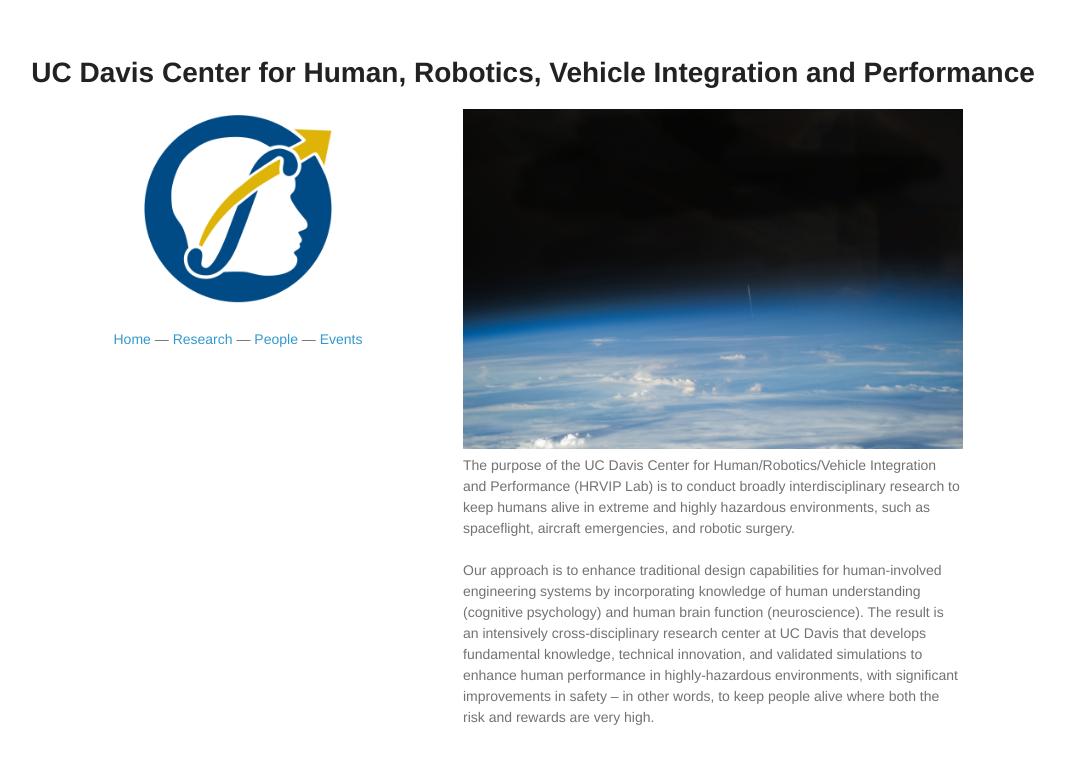
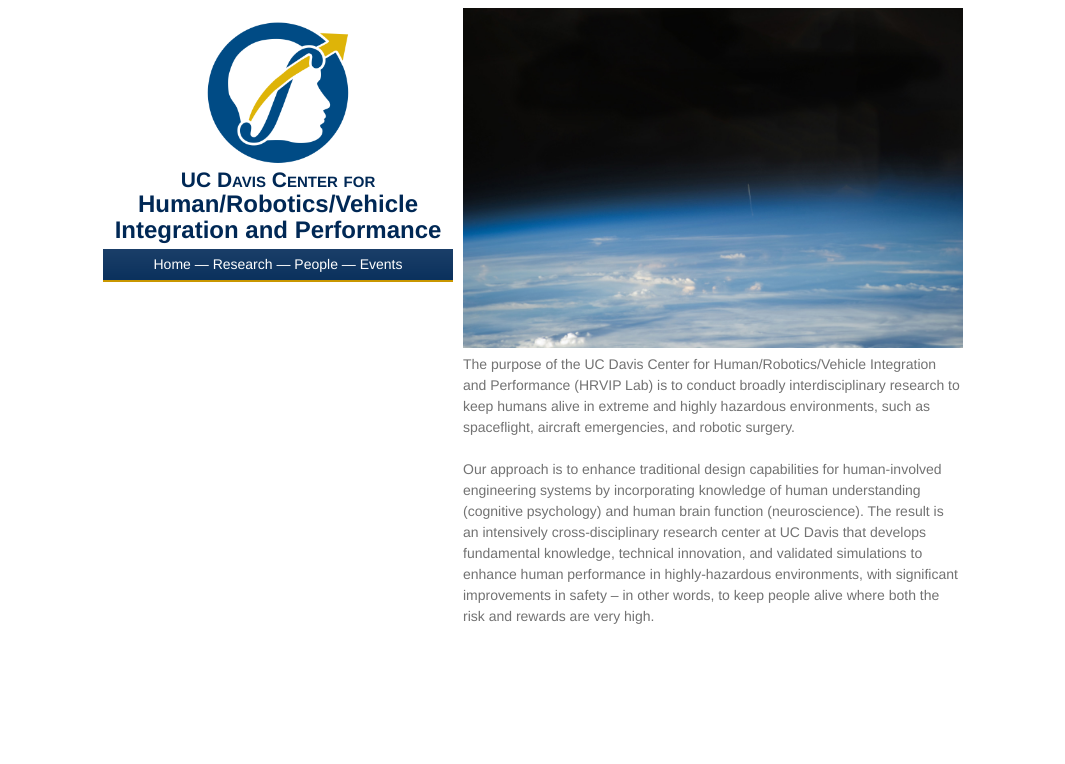
Before and after one commit to HRVIP/HRVIP.github.io, a Jekyll site: the page built from index.html, in a window 1280 px wide. Shown: the top 764 px of the page, without its empty margins (107-1172 px from the left). Built offline with Jekyll 4.4.1, drawn with Linux system fonts in a browser that asks for light colours.

Commit message:
New header and styling

```diff
--- a/_includes/head.html
+++ b/_includes/head.html
@@ -9,5 +9,4 @@
   <!--[if lt IE 9]>
     <script src="//html5shiv.googlecode.com/svn/trunk/html5.js"></script>
     <![endif]-->
-  <h1 style="text-align: center;">UC Davis Center for Human, Robotics, Vehicle Integration and Performance</h1>
 </head>
--- a/_includes/header.html
+++ b/_includes/header.html
@@ -1,12 +1,18 @@
 <header>
+  <div class="title">
           <img class="logo" src="/images/logo.png">
-  <p></p>
-
+          <span>
+          <h2>UC Davis Center for</h2>
+          <h1>Human/&#8203;Robotics/&#8203;Vehicle</h1>
+          <h1>Integration and Performance<h1>
+          </span>
+  </div>
+  <div class="navbar">
       <p class="view links">
         <a href="/index.html">Home</a> &mdash;
         <a href="/research.html">Research</a> &mdash;
         <a href="/people/index.html">People</a> &mdash;
         <a href="/events.html">Events</a>
       </p>
-
+  </div>
 </header>
--- a/css/styles.css
+++ b/css/styles.css
@@ -1,6 +1,6 @@
 body {
   background-color: #fff;
-  padding:50px;
+  padding:0px;
   font: 14px/1.5 "Helvetica Neue", Helvetica, Arial, sans-serif;
   color:#727272;
   font-weight:400;
@@ -29,6 +29,10 @@
 
 h3, h4, h5, h6 {
   color:#494949;
+}
+
+img {
+    max-width: 100%;
 }
 
 a {
@@ -97,14 +101,18 @@
   color:#444;
 }
 
-img {
-  max-width:100%;
+header {
+  width:350px;
+  float:left;
+  -webkit-font-smoothing:subpixel-antialiased;
 }
 
-header {
-  width:270px;
-  float:left;
-  -webkit-font-smoothing:subpixel-antialiased;
+header h1 {
+    font-size: 24px;
+}
+
+header .navbar {
+    font-size: 14px;
 }
 
 header ul {
@@ -191,6 +199,24 @@
   -webkit-font-smoothing:subpixel-antialiased;
 }
 
+/* place title and logo on side */
+.title {
+  max-width: 500px;
+  padding: 10px;
+  padding-bottom: 5px;
+}
+
+.title .logo {
+  display: block;
+  width: 150px;
+  height: 150px;
+  margin: 0 auto;
+}
+.title span {
+    margin: 0 auto;
+    text-align: center;
+}
+
 @media print, screen and (max-width: 960px) {
 
   div.wrapper {
@@ -220,6 +246,31 @@
     right:50px;
     top:52px;
   }
+
+  /* place title and logo on top */
+  .title {
+      max-width: 500px;
+      height: 100px;
+      padding: 10px;
+      padding-bottom: 5px;
+  }
+
+  .title .logo {
+      float: left;
+      display: block;
+      width: 100px;
+      height: 100px;
+      margin-right: 10px;
+  }
+  .title span {
+      display: block;
+      overflow: auto;
+      text-align: left;
+  }
+  header h1 {
+      font-size: 28px;
+  }
+
 }
 
 @media print, screen and (max-width: 720px) {
@@ -240,7 +291,7 @@
   }
 }
 
-@media print, screen and (max-width: 480px) {
+@media print, screen and (max-width: 550px) {
   body {
     padding:15px;
   }
@@ -251,6 +302,42 @@
 
   header li, header ul li + li + li {
     width:33%;
+  }
+
+  /* place title and logo on top */
+  .title {
+      max-width: 500px;
+      padding: 10px;
+      padding-bottom: 5px;
+      height: auto;
+  }
+
+  .title .logo {
+      float: none;
+      display: block;
+      width: 150px;
+      height: 150px;
+      margin: 0 auto;
+  }
+  .title span {
+      margin: 0 auto;
+      text-align: center;
+  }
+  header h2 {
+      font-size: 18px;
+  }
+  header h1 {
+      font-size: 20px;
+  }
+}
+
+/* iphone <= 5, etc */
+@media print, screen and (max-width: 350px) {
+  header h1 {
+      font-size: 18px;
+  }
+  header .navbar {
+      font-size: 14px;
   }
 }
 
@@ -266,11 +353,32 @@
   text-align: center;
 }
 
-.logo {
-  max-height: 200px;
-  margin-left: auto;
-  margin-right: auto;
-  display: block;
+.title h1,h2 {
+    margin: 0;
+    color: #002855;
+}
+
+.title h2 {
+    font-variant: small-caps;
+}
+
+.navbar {
+    background: #002855 url('/images/navbar_gradient_dark_blue.gif') scroll repeat-x left top;
+    border-bottom: 2px #c99700 solid;
+    color: #ffffff;
+    padding: 5px;
+}
+
+.navbar p {
+    margin: 0;
+}
+
+.navbar a {
+    color: #ffffff
+}
+
+.navbar a:hover {
+    color: #c99700;
 }
 
 .center-title {
```
Also changed, not shown: images/navbar_gradient_dark_blue.gif (added). Lines whose indentation alone changed are shown as unchanged.
